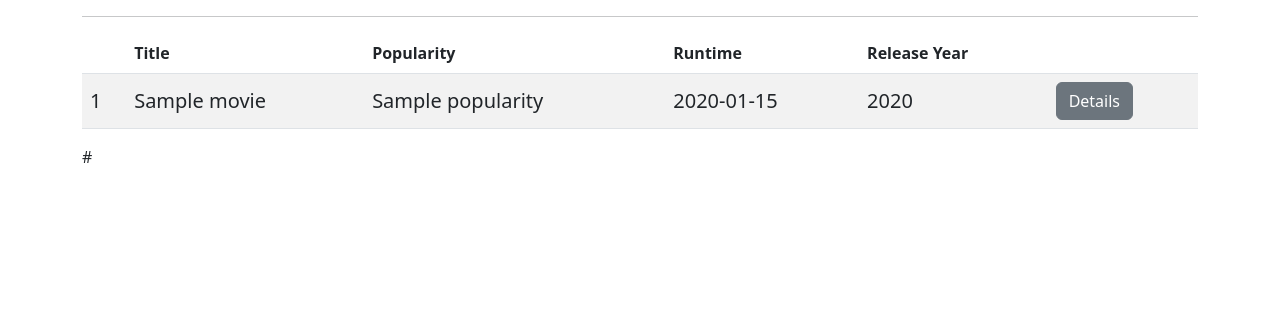
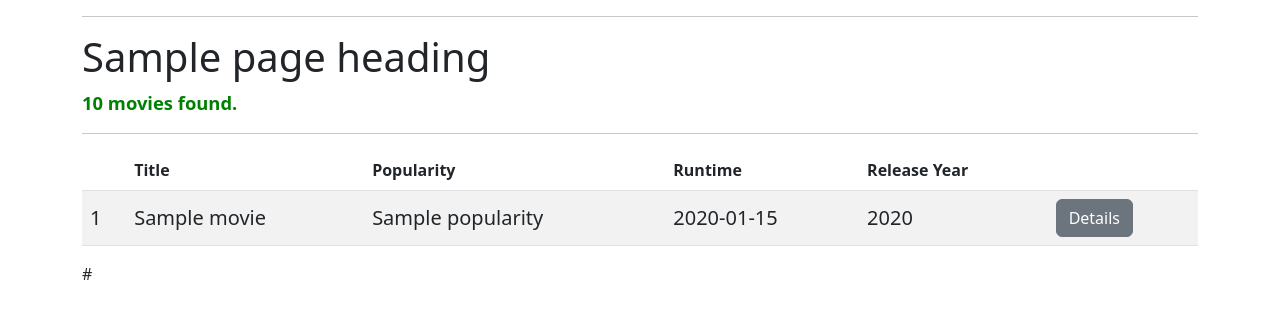
Before and after one commit to mikecolbert/3400-movies-web-app, a Flask app: template templates/movies.html in a window 1280 px wide. Shown: the part 91-410 px from the top of the page. Run offline with Flask 3, Linux system fonts and the light colour scheme; the template is opened without the code that fills it: most values are stand-ins (such as "Sample title", 1, 10 or a date in 2020); some libraries are stand-ins or nearby versions.

Commit message:
updated search results

```diff
--- a/app.py
+++ b/app.py
@@ -166,7 +166,7 @@ def movies(page=1, per_page=10, offset=0):
         page_parameter="page", per_page_parameter="per_page"
     )
 
-    query = "SELECT * FROM movies LIMIT %(limit)s OFFSET %(offset)s"
+    query = "SELECT * FROM movies ORDER BY title ASC LIMIT %(limit)s OFFSET %(offset)s"
     param_dict = {"limit": per_page, "offset": offset}
 
     total_rows, results = db.fetch_all(query, param_dict)
@@ -182,9 +182,11 @@ def movies(page=1, per_page=10, offset=0):
         return render_template(
             "movies.html",
             movies=results,
+            page_heading=f"All movies",
             page=page,
             per_page=per_page,
             pagination=pagination,
+            total=total_rows,
         )
     else:
         logging.info("Error getting all movies")
@@ -229,9 +231,11 @@ def search(page=1, per_page=10, offset=0):
             return render_template(
                 "movies.html",
                 movies=search_results,
+                page_heading=f'"{search_string}" search results',
                 page=page,
                 per_page=per_page,
                 pagination=pagination,
+                total=total_rows,
             )
         else:
             logging.info("No matches found for search.")
--- a/static/css/custom_stylesheet.css
+++ b/static/css/custom_stylesheet.css
@@ -7,3 +7,9 @@ input:read-only {
 .logo {
   border: 0px solid #ffffff;
 }
+
+.total {
+  font-size: 1.15em;
+  font-weight: bold;
+  color: green;
+}
--- a/templates/movies.html
+++ b/templates/movies.html
@@ -6,6 +6,10 @@ body %}
 {% if no_match %}
 <p>{{ no_match }}</p>
 {% endif %} {% if movies %}
+<h1>{{ page_heading }}</h1>
+<p class="total">{{ total }} movies found.</p>
+<hr />
+
 <table class="table table-striped table-hover">
   <thead>
     <tr>
```
Also changed, not shown: README.md.
